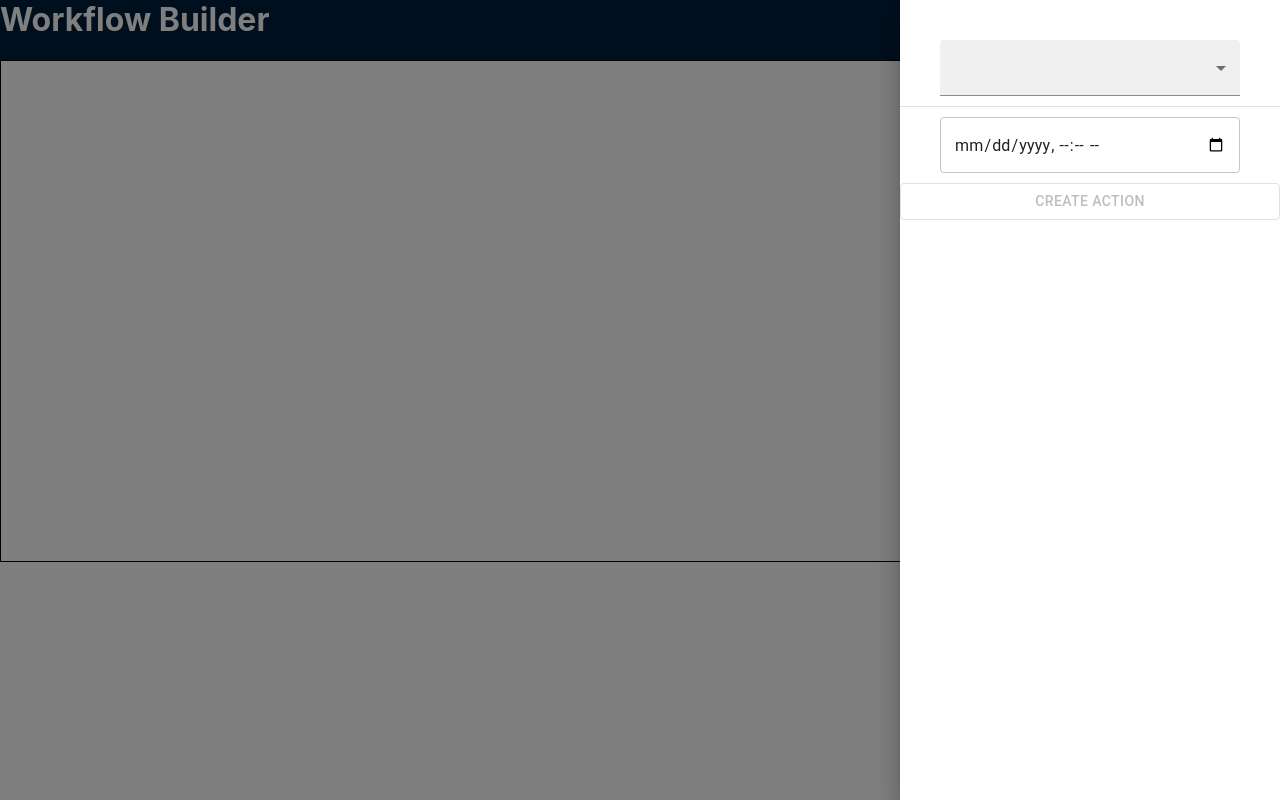
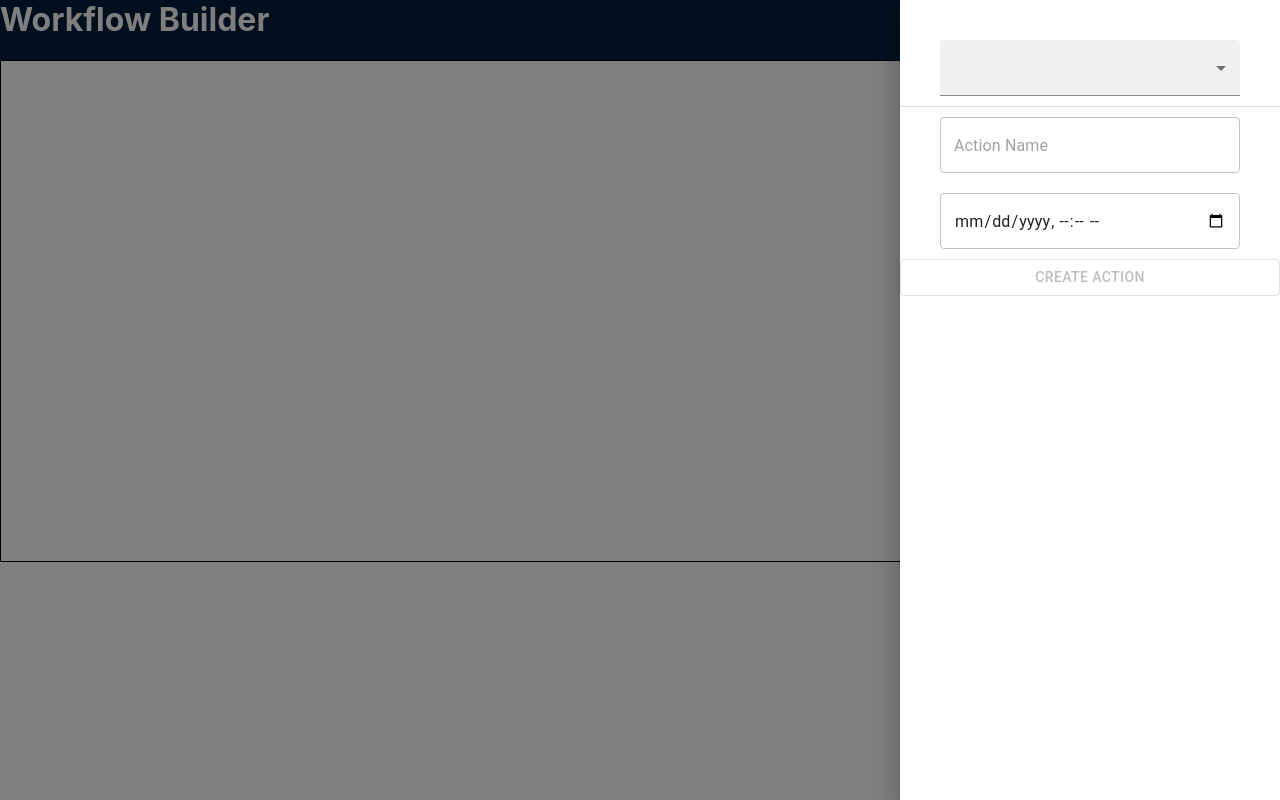
Before and after one commit to anujjoshi63/workflow-maker, a React (Create React App) app: page /create in a window 1280 px wide. Built offline with nearby package versions, Linux system fonts and the light colour scheme.

Commit message:
allow dynamic addition of nodes

```diff
--- a/src/components/CreateAction.js
+++ b/src/components/CreateAction.js
@@ -3,10 +3,11 @@ import ReactFlow from 'react-flow-renderer';
 import { Drawer } from '@mui/material';
 import DrawerForm from './DrawerForm';
 
-const elements = [
+const CreateAction = () => {
+	const [elements, setElements] = useState([
 		{
 			id: 'start',
-		type: 'input', // input node
+			type: 'input',
 			data: { label: 'Start' },
 			position: { x: 250, y: 25 }
 		},
@@ -23,9 +24,7 @@ const elements = [
 		},
 		{ id: 'e1-2', source: 'start', target: 'end' },
 		{ id: 'e2-3', source: '2', target: '3' }
-];
-
-const CreateAction = () => {
+	]);
 	//react states
 	const [drawerOpen, setDrawerOpen] = useState(true);
 
@@ -38,7 +37,7 @@ const CreateAction = () => {
 		<>
 			<div>
 				<Drawer anchor="right" open={drawerOpen} onClose={toggleDrawer}>
-					<DrawerForm setDrawerOpen={setDrawerOpen} />
+					<DrawerForm setDrawerOpen={setDrawerOpen} setElements={setElements} />
 				</Drawer>
 				<div style={{ height: 500, border: '1px solid black' }}>
 					<ReactFlow elements={elements} />
--- a/src/components/DrawerForm.js
+++ b/src/components/DrawerForm.js
@@ -1,6 +1,6 @@
 import React, { useState } from 'react';
 import { TextField, Button, Select, MenuItem, Divider } from '@mui/material';
-const DrawerForm = ({ setDrawerOpen }) => {
+const DrawerForm = ({ setDrawerOpen, setElements }) => {
 	// handlers
 	const [actionType, setActionType] = useState('');
 	const [disableSubmit, setDisableSubmit] = useState(true);
@@ -42,6 +42,15 @@ const DrawerForm = ({ setDrawerOpen }) => {
 		});
 	};
 	const handleSubmit = e => {
+		setElements(old => [
+			...old,
+			{
+				id: String(old.length + 1),
+				data: { label: 'ssup' },
+				position: { x: 100, y: 200 }
+			}
+		]);
+
 		console.log(data);
 		setDrawerOpen(false);
 	};
@@ -74,6 +83,15 @@ const DrawerForm = ({ setDrawerOpen }) => {
 			</Select>
 			<Divider />
 
+			<TextField
+				style={{ margin: '10px 40px' }}
+				name="actionName"
+				type="text"
+				placeholder="Action Name"
+				onChange={() => {
+					alert(1);
+				}}
+			/>
 			<TextField
 				style={{ margin: '10px 40px' }}
 				name={'triggerDate'}
--- a/src/components/Home.js
+++ b/src/components/Home.js
@@ -3,16 +3,16 @@ import { useHistory } from 'react-router-dom';
 import { Button } from '@mui/material';
 const Home = () => {
 	const history = useHistory();
-	const handleCreateAction = () => {
+	const handleGotoCreate = () => {
 		history.push('/create');
 	};
-	const handleViewAction = () => {
+	const handleGotoView = () => {
 		history.push('/view');
 	};
 	return (
 		<>
-			<Button onClick={handleCreateAction}> Create Action</Button>
-			<Button onClick={handleViewAction}> View Actions</Button>
+			<Button onClick={handleGotoCreate}> Create Action</Button>
+			<Button onClick={handleGotoView}> View Actions</Button>
 		</>
 	);
 };
```
Lines whose indentation alone changed are shown as unchanged.
